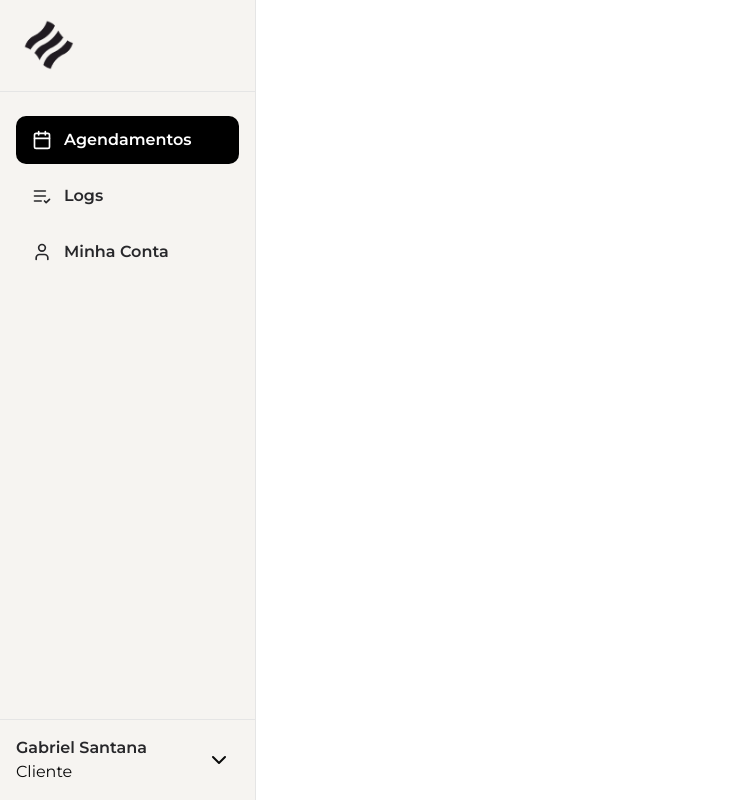
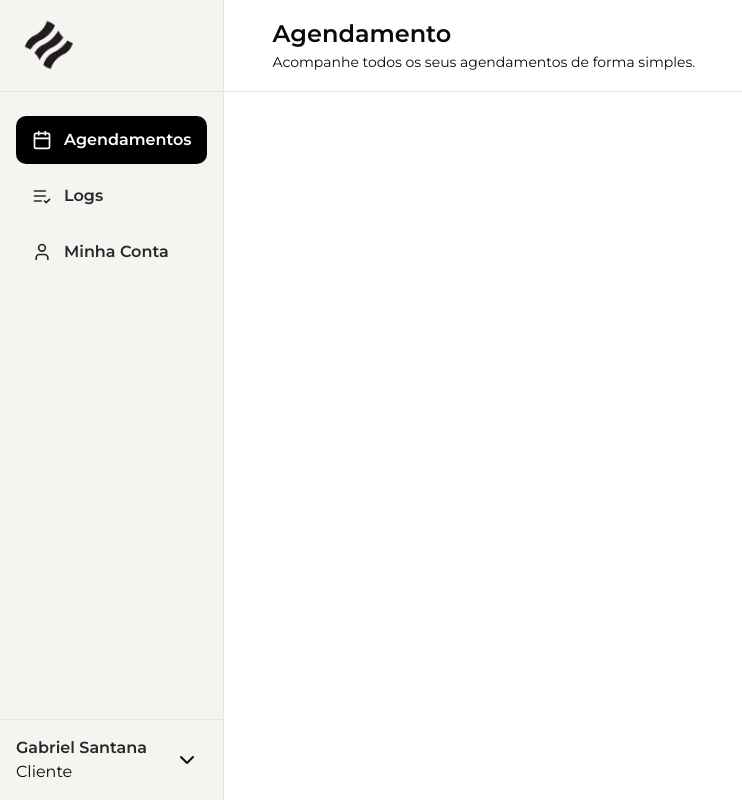
Before and after one commit to Gabrielst03/goold-frontend, a Next.js app: page / in a window 1280 px wide. Shown: the whole page, without its empty margins (0-742 px from the left). Built offline with nearby package versions, Linux system fonts and the light colour scheme.

Commit message:
feat: header created

```diff
--- a/src/app/(dashboard)/page.tsx
+++ b/src/app/(dashboard)/page.tsx
@@ -1,11 +1,15 @@
+import { Header } from '@/components/ui/header'
 import { Sidebar } from '@/components/ui/sidebar'
 import React from 'react'
 
 export default function Page() {
   return (
     <div className='flex min-h-screen'>
+      <Sidebar />
 
-      <Sidebar />
+      <div className='flex flex-col min-h-screen w-full'>
+        <Header title='Agendamento' description='Acompanhe todos os seus agendamentos de forma simples.' />
+      </div>
 
     </div>
   )
--- /dev/null
+++ b/src/components/ui/header.tsx
@@ -0,0 +1,16 @@
+
+type HeaderProps = {
+    title: string;
+    description: string;
+}
+
+export function Header({ title, description }: HeaderProps) {
+    return (
+        <div className="flex items-center w-full h-[92px] border-b px-12">
+            <div>
+                <h1 className="text-2xl font-semibold">{title}</h1>
+                <span className="text-sm">{description}</span>
+            </div>
+        </div>
+    )
+}
```
